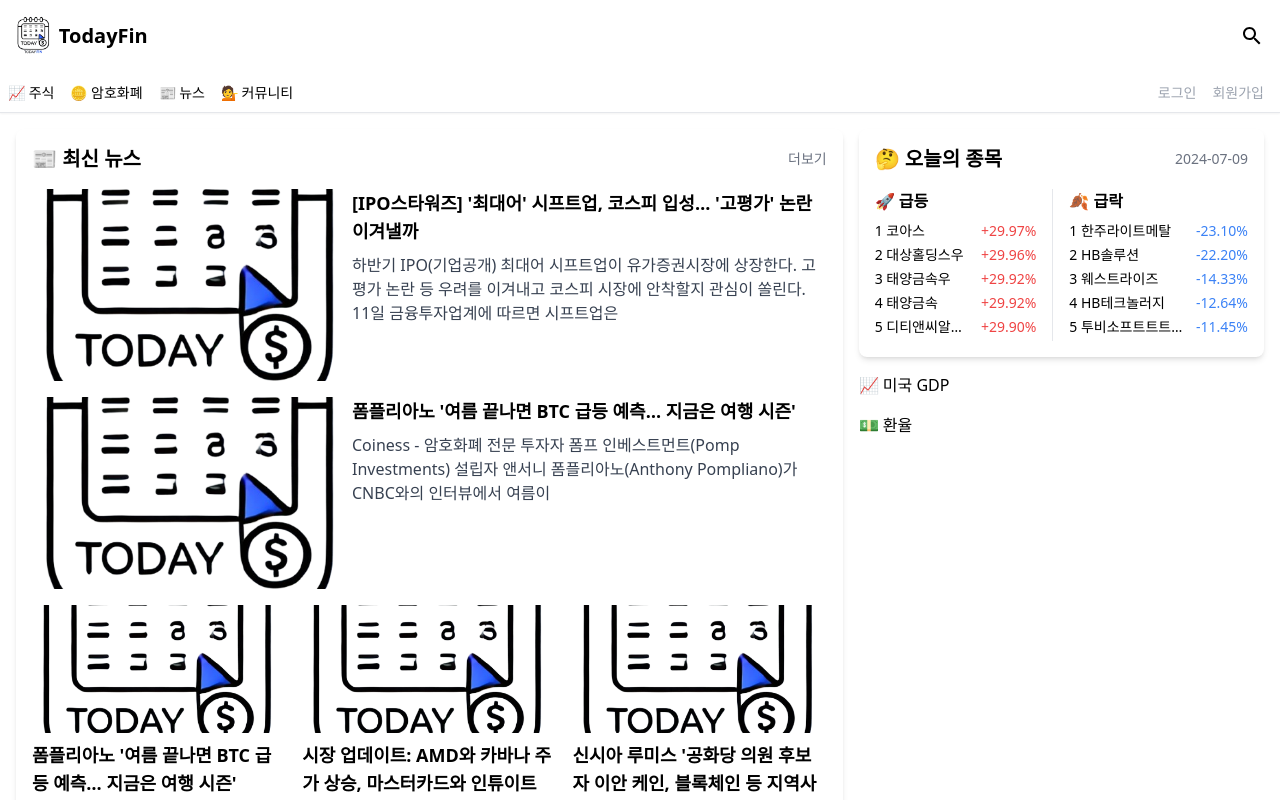
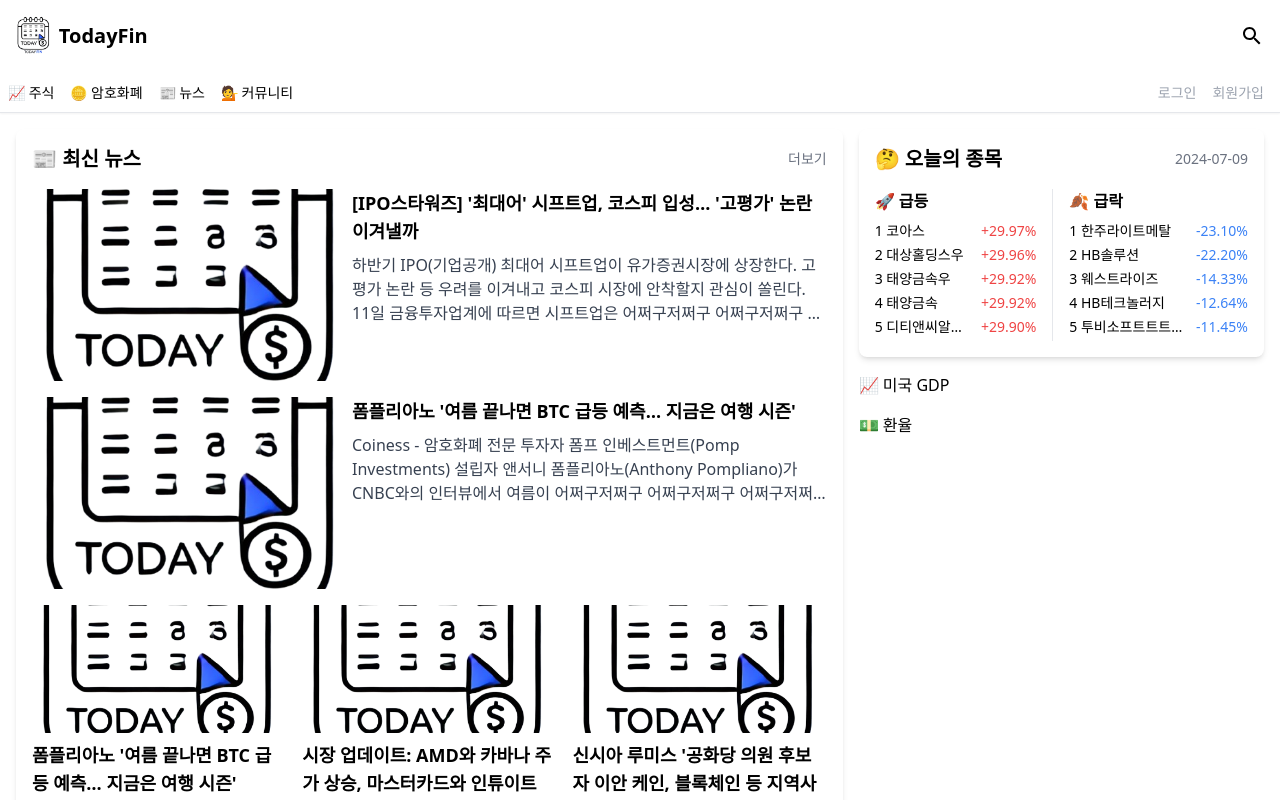
Before and after one commit to TodayFin/todayfin-fe, a Next.js app: page / in a window 1280 px wide. Shown: the top 800 px of the page. Built offline with nearby package versions, Linux system fonts and the light colour scheme.

Commit message:
feat: 뉴스 내용 세 줄 제한

```diff
--- a/src/app/components/MainNews.js
+++ b/src/app/components/MainNews.js
@@ -12,12 +12,12 @@ const MainNews = () => {
         <NewsThumbnailTitleContent
           imageSrc="logo.png"
           title="[IPO스타워즈] '최대어' 시프트업, 코스피 입성… '고평가' 논란 이겨낼까"
-          content="하반기 IPO(기업공개) 최대어 시프트업이 유가증권시장에 상장한다. 고평가 논란 등 우려를 이겨내고 코스피 시장에 안착할지 관심이 쏠린다. 11일 금융투자업계에 따르면 시프트업은"
+          content="하반기 IPO(기업공개) 최대어 시프트업이 유가증권시장에 상장한다. 고평가 논란 등 우려를 이겨내고 코스피 시장에 안착할지 관심이 쏠린다. 11일 금융투자업계에 따르면 시프트업은 어쩌구저쩌구 어쩌구저쩌구 어쩌구저쩌구 어쩌구저쩌구"
         />
         <NewsThumbnailTitleContent
           imageSrc="logo.png"
           title="폼플리아노 '여름 끝나면 BTC 급등 예측… 지금은 여행 시즌'"
-          content="Coiness - 암호화폐 전문 투자자 폼프 인베스트먼트(Pomp Investments) 설립자 앤서니 폼플리아노(Anthony Pompliano)가 CNBC와의 인터뷰에서 여름이"
+          content="Coiness - 암호화폐 전문 투자자 폼프 인베스트먼트(Pomp Investments) 설립자 앤서니 폼플리아노(Anthony Pompliano)가 CNBC와의 인터뷰에서 여름이 어쩌구저쩌구 어쩌구저쩌구 어쩌구저쩌구 어쩌구저쩌구 어쩌구저쩌구"
         />
         <div className="grid grid-cols-1 md:grid-cols-3 gap-4">
           <NewsThumbnailTitle
--- a/src/components/news/NewsThumbnailTitleContent.js
+++ b/src/components/news/NewsThumbnailTitleContent.js
@@ -8,7 +8,7 @@ const NewsThumbnailTitleContent = ({ imageSrc, title, content }) => {
       />
       <div className="flex-1">
         <h2 className="text-lg font-bold mb-2">{title}</h2>
-        <p className="text-gray-700">{content}</p>
+        <p className="text-gray-700 line-clamp-3">{content}</p>
       </div>
     </div>
   );
```
